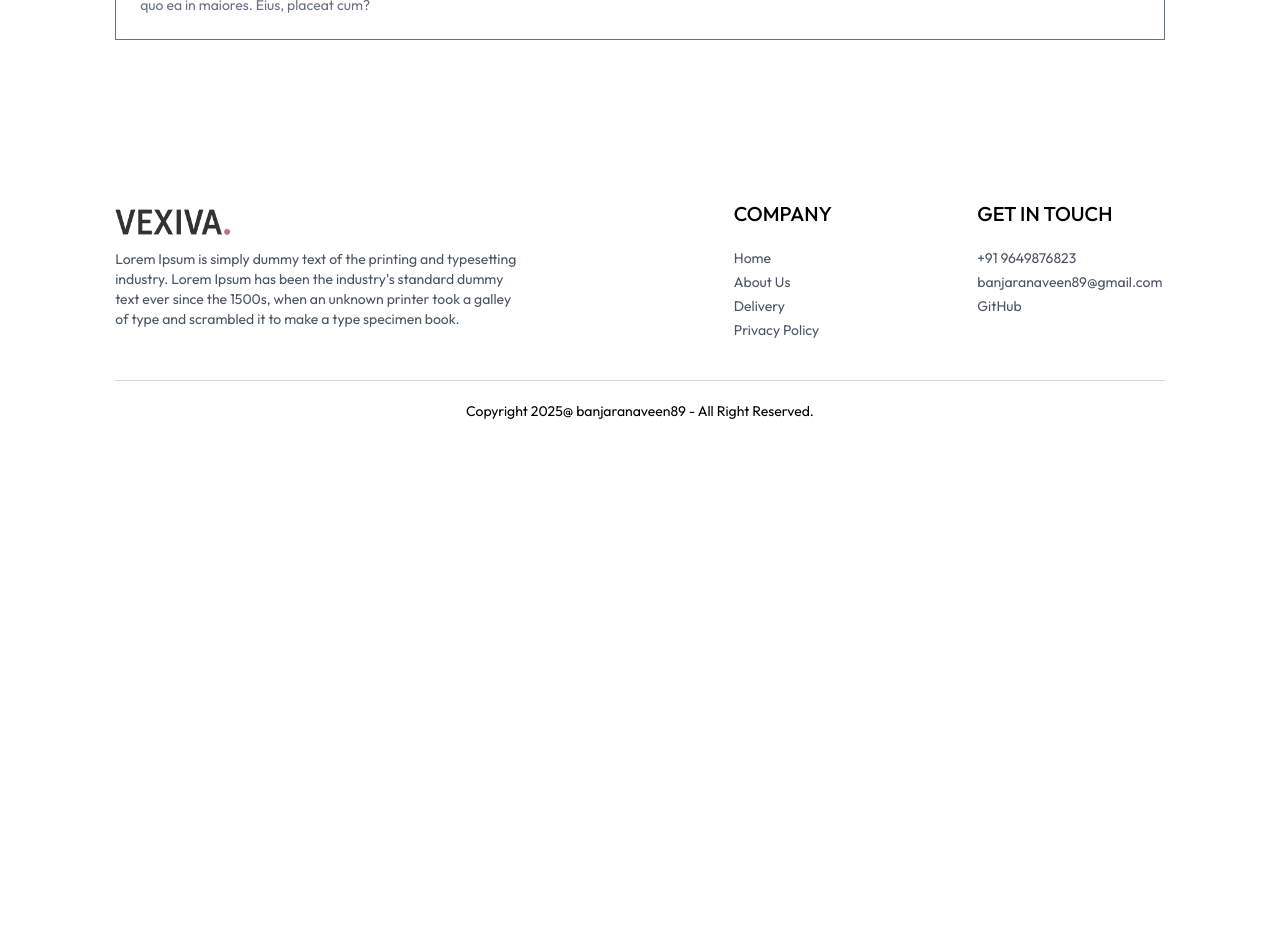
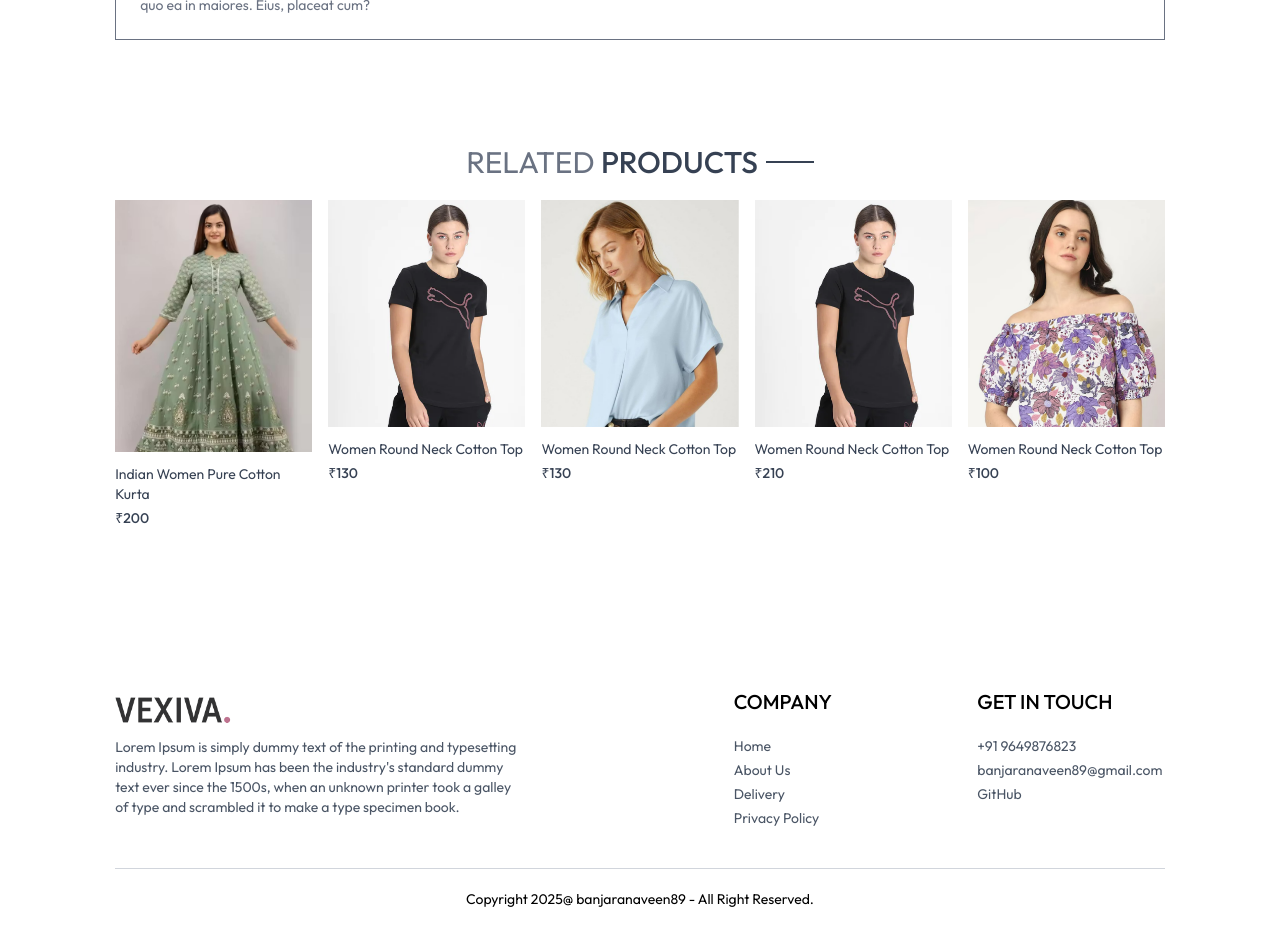
Before and after one commit to naveenbanjara89/E-Commerce-Project, a React (Vite) app: page /product/aaaab in a window 1280 px wide. Shown: the part 940-1869 px from the top of the page. Before the commit the page ends 1381 px from the top, so only its background shows below. Built offline with nearby package versions, Linux system fonts and the light colour scheme.

Commit message:
Add New file RelatedProduct.jsx and some changes in Products.jsx file

```diff
--- /dev/null
+++ b/src/components/RelatedProducts.jsx
@@ -0,0 +1,51 @@
+import React, { useContext, useEffect, useState } from 'react'
+import { ShopContext } from '../context/ShopContext'
+import Title from './Title'
+import ProductItem from './ProductItem'
+
+const RelatedProducts = ({ category, subCategory }) => {
+
+  const { products } = useContext(ShopContext)
+  const [related, setRelated] = useState([])
+
+  useEffect(() => {
+    if (products.length > 0) {
+      let productsCopy=products.slice()
+
+      productsCopy=productsCopy.filter((item)=> category === item.category)
+      productsCopy=productsCopy.filter((item)=> subCategory === item.subCategory)
+
+      setRelated(productsCopy.slice(0,5))
+
+    }
+  }, [products])
+
+
+
+  return (
+    <div className='my-24'>
+        <div className='text-center text-3xl py-2 '>
+            <Title text1={'RELATED'} text2={'PRODUCTS'} />
+        </div>
+
+        <div className='grid grid-col-2 sm:grid-cols-3 md:grid-cols-4 lg:grid-cols-5 gap-4 gap-y-6 '>
+            {related && related.length > 0 ? (
+            related.map((item, index) => (
+                <ProductItem
+                    key={item._id || index}
+                    id={item._id}
+                    name={item.name}
+                    price={item.price}
+                    image={item.image}
+                />
+            ))
+        ) : (
+            <p>No related products found.</p>
+        )}
+        </div>
+
+    </div>
+  )
+}
+
+export default RelatedProducts
--- a/src/pages/Product.jsx
+++ b/src/pages/Product.jsx
@@ -2,17 +2,18 @@ import React, { useContext, useEffect, useState } from 'react'
 import { useParams } from 'react-router-dom'
 import { ShopContext } from '../context/ShopContext'
 import { assets } from '../assets/assets'
+import RelatedProducts from '../components/RelatedProducts'
 
 const Product = () => {
-  const {productId}=useParams()
-  const {products,currency}=useContext(ShopContext)
+  const { productId } = useParams()
+  const { products, currency } = useContext(ShopContext)
   const [productData, setProductData] = useState(false)
   const [image, setImage] = useState([])
   const [size, setSize] = useState('')
 
-  const fetchProductData=async()=>{
-    products.map((item)=>{
-      if(item._id===productId){
+  const fetchProductData = async () => {
+    products.map((item) => {
+      if (item._id === productId) {
         setProductData(item)
         setImage(item.image[0])
         // console.log(item);
@@ -25,7 +26,7 @@ const Product = () => {
 
   useEffect(() => {
     fetchProductData()
-  }, [productId,products])
+  }, [productId, products])
 
 
 
@@ -40,8 +41,8 @@ const Product = () => {
 
           <div className='flex flex-col overflow-x-auto sm:overflow-y-scroll justify-between sm:justify-normal sm:w-[18.7%] w-full '>
             {
-              productData.image.map((item,index)=>(
-                <img onClick={()=>setImage(item)} src={item} key={index} className='w-[24%] sm:w-full sm:mb-3  flex-shrink-0 cursor-pointer ' alt="" />
+              productData.image.map((item, index) => (
+                <img onClick={() => setImage(item)} src={item} key={index} className='w-[24%] sm:w-full sm:mb-3  flex-shrink-0 cursor-pointer ' alt="" />
               ))
             }
           </div>
@@ -68,8 +69,8 @@ const Product = () => {
           <div className='flex flex-col gap-4 my-8'>
             <p>Select Size</p>
             <div className='flex gap-2'>
-              {productData.sizes.map((item,index)=>(
-                <button onClick={()=>setSize(item)} className={`border py-2 px-4 bg-gray-100 ${item === size ? 'border-orange-500' : '' } `} key={index}>{item}</button>
+              {productData.sizes.map((item, index) => (
+                <button onClick={() => setSize(item)} className={`border py-2 px-4 bg-gray-100 ${item === size ? 'border-orange-500' : ''} `} key={index}>{item}</button>
               ))}
             </div>
           </div>
@@ -100,6 +101,8 @@ const Product = () => {
       </div>
 
       {/* ---------------------------------Display related products---------------------------------------------------------------- */}
+      <RelatedProducts category={productData.category} subCategory={productData.subCategory} />
+
 
     </div>
   ) : <div className=' opacity-0'></div>
```
